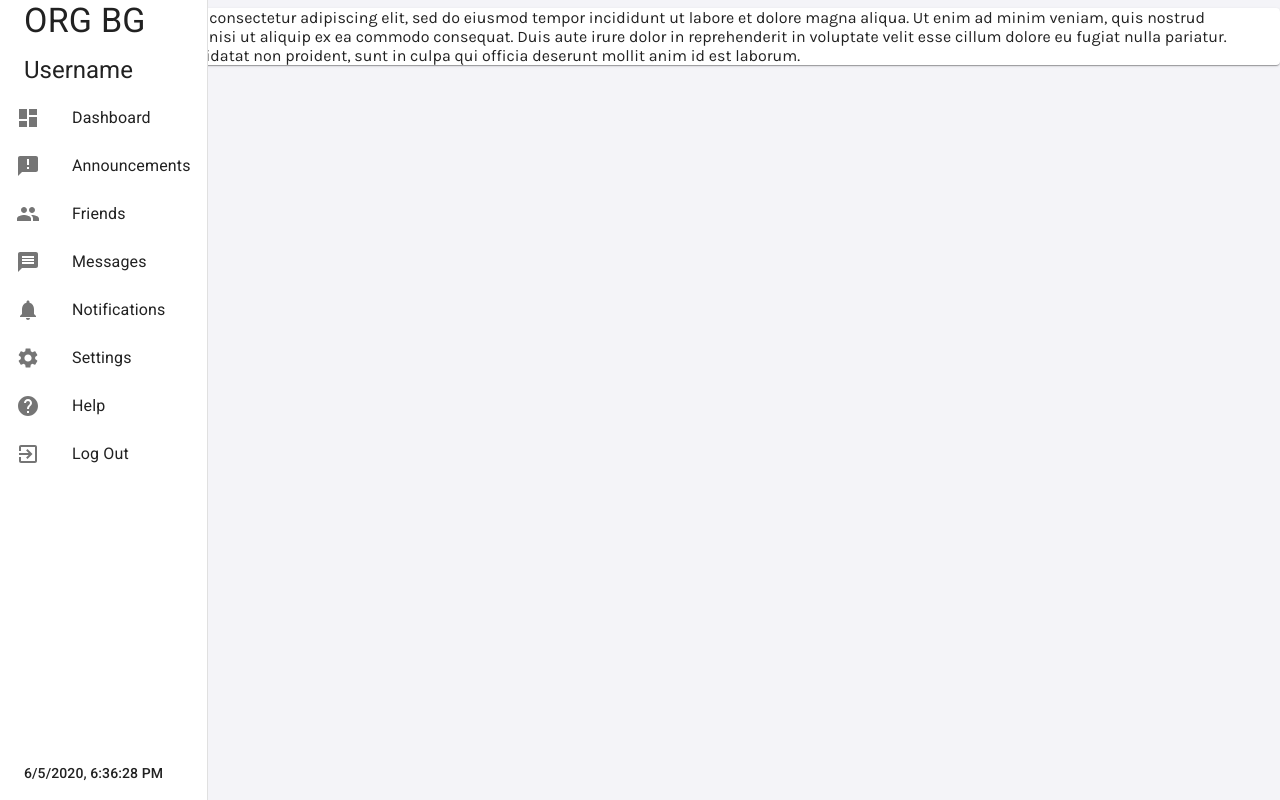
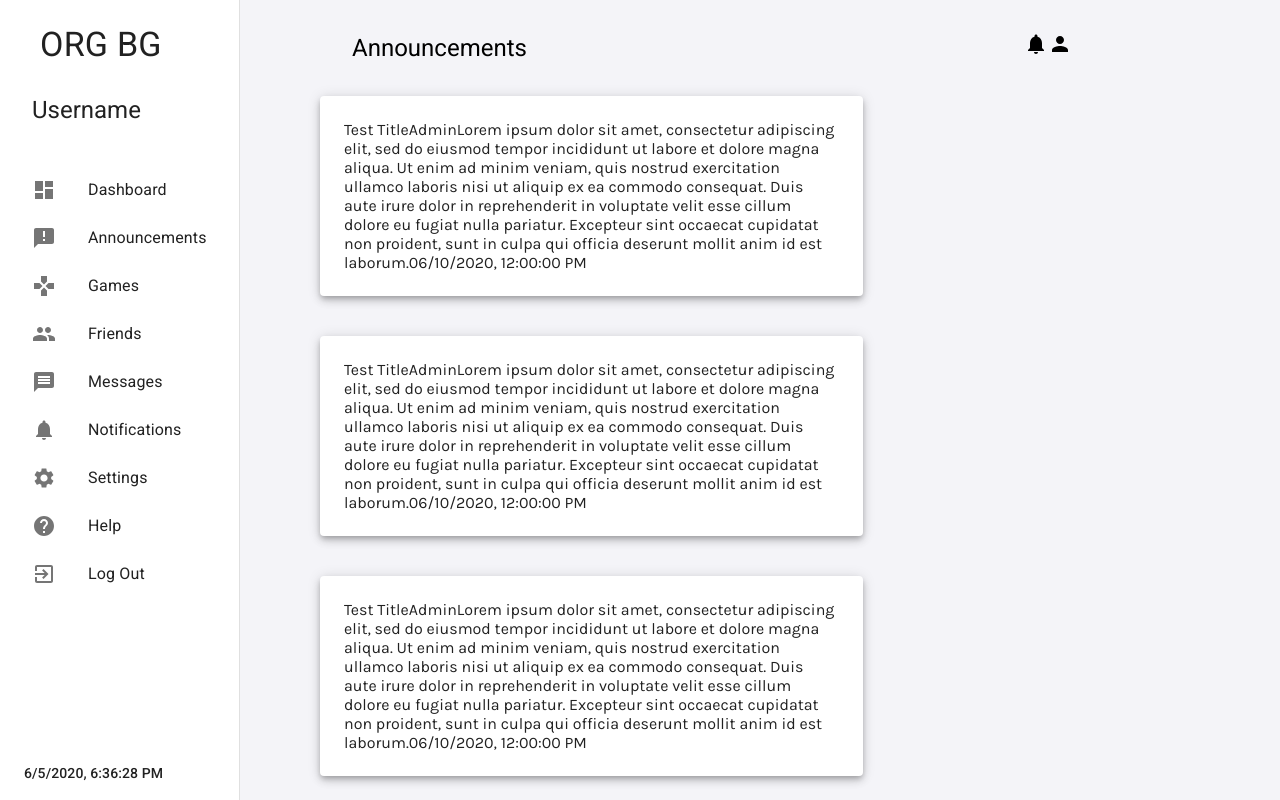
Before and after one commit to marvingay/org-battleground, a React (Create React App) app: page / in a window 1280 px wide. Built offline with nearby package versions, Linux system fonts and the light colour scheme.

Commit message:
Added Announcements mockup/Top Navigation

```diff
--- a/package.json
+++ b/package.json
@@ -15,6 +15,7 @@
     "node-sass": "^4.14.1",
     "react": "^16.13.1",
     "react-dom": "^16.13.1",
+    "react-router-dom": "^5.2.0",
     "react-scripts": "3.4.1",
     "typescript": "^3.7.5"
   },
--- a/src/App.scss
+++ b/src/App.scss
@@ -6,6 +6,7 @@ body {
   font-family: $font-stack;
   margin: 0;
   padding: 0;
+  overflow-x: hidden;
 }
 #DateTime {
   position: absolute;
--- a/src/App.tsx
+++ b/src/App.tsx
@@ -1,22 +1,16 @@
 import React from 'react';
 import './App.scss';
-import { Grid, Hidden, Paper } from '@material-ui/core';
+import { Grid } from '@material-ui/core';
 import Sidebar from './components/Sidebar';
+import Home from './components/Home';
 
 const App: React.FC = () => {
 
   return (
-    <Grid container spacing={1}>
-      <Hidden smDown>
-        <Grid item md={3}>
-          <Sidebar />
-        </Grid>
-      </Hidden>
-      <Grid item xs={12} md='auto' >
-        <Paper elevation={1} >
-          Lorem ipsum dolor sit amet, consectetur adipiscing elit, sed do eiusmod tempor incididunt ut labore et dolore magna aliqua. Ut enim ad minim veniam, quis nostrud exercitation ullamco laboris nisi ut aliquip ex ea commodo consequat. Duis aute irure dolor in reprehenderit in voluptate velit esse cillum dolore eu fugiat nulla pariatur. Excepteur sint occaecat cupidatat non proident, sunt in culpa qui officia deserunt mollit anim id est laborum.
-          </Paper>
-      </Grid>
+    <Grid container spacing={0}>
+      <Sidebar />
+      <Home />
+
     </Grid>
 
   );
--- /dev/null
+++ b/src/components/Announcements.tsx
@@ -0,0 +1,33 @@
+import React, { useState } from 'react';
+import { announcements, Announcement } from '../data/announcements';
+import { makeStyles } from '@material-ui/core/styles';
+import Paper from '@material-ui/core/Paper';
+import Grid from '@material-ui/core/Grid';
+import Container from '@material-ui/core/Container';
+
+const useStyles = makeStyles((theme) => ({
+  paper: {
+    padding: theme.spacing(3),
+  },
+}));
+
+const Announcements: React.FC = () => {
+  const [news, setNews] = useState<Announcement[]>([...announcements]);
+  const classes = useStyles();
+  return (
+    <Grid item container spacing={5}>
+      {news.map((item) => (
+        <Grid item xs={9} md={7}>
+          <Paper elevation={5} className={classes.paper}>
+            {item.title}
+            {item.author}
+            {item.body}
+            {item.date}
+          </Paper>
+        </Grid>
+      ))}
+    </Grid>
+  );
+};
+
+export default Announcements;
--- a/src/components/DateTime.tsx
+++ b/src/components/DateTime.tsx
@@ -2,7 +2,8 @@ import React, { useEffect, useState } from 'react';
 import Typography from '@material-ui/core/Typography';
 
 const DateTime: React.FC = () => {
-  const [time, setTime] = useState('');
+  const [time, setTime] = useState(new Date().toLocaleString());
+
 
   useEffect(() => {
     const timeInterval = setInterval(() => {
--- /dev/null
+++ b/src/components/Home.tsx
@@ -0,0 +1,16 @@
+import React from 'react';
+import { Grid } from '@material-ui/core';
+import Announcements from './Announcements';
+import TopNavBar from './TopNavBar';
+
+const Home: React.FC = () => {
+
+  return (
+    <Grid container item xs={12} md={9}>
+      <TopNavBar />
+      <Announcements />
+    </Grid>
+  )
+}
+
+export default Home
--- a/src/components/Sidebar.tsx
+++ b/src/components/Sidebar.tsx
@@ -1,32 +1,61 @@
 import React from 'react';
-import { Container, Drawer, List, Typography } from '@material-ui/core';
+import { makeStyles } from '@material-ui/core/styles';
+import {
+  Container,
+  Drawer,
+  Grid,
+  Hidden,
+  List,
+  Typography,
+} from '@material-ui/core';
 import NavItem from './NavItem';
 import DateTime from './DateTime';
 import { navItem } from '../navigation';
 
+const useStyles = makeStyles((theme) => ({
+  logo: {
+    marginTop: theme.spacing(3),
+    marginLeft: theme.spacing(2),
+  },
+  user: {
+    padding: theme.spacing(2),
+    marginLeft: theme.spacing(2),
+  },
+  sideBar: {
+    padding: theme.spacing(2),
+  },
+}));
+
 const Sidebar = () => {
+  const classes = useStyles();
   return (
-    <Drawer open variant="permanent" >
-      <Container>
-        <Typography variant='h4' gutterBottom>ORG BG</Typography>
+    <Hidden smDown>
+      <Grid item md={3}>
+        <Drawer open variant='permanent'>
+          <Container className={classes.logo}>
+            <Typography variant='h4' gutterBottom>
+              ORG BG
+            </Typography>
           </Container>
 
-      <Container>
-        <Typography variant='h5' display='inline' gutterBottom>Username</Typography>
+          <Container className={classes.user}>
+            <Typography variant='h5' display='block' gutterBottom>
+              Username
+            </Typography>
           </Container>
 
-      <List>
-        {navItem.map(item =>
+          <List className={classes.sideBar}>
+            {navItem.map((item) => (
               <NavItem text={item.text} icon={item.icon} />
-        )}
+            ))}
           </List>
           <Container id='DateTime'>
             <DateTime />
           </Container>
+        </Drawer>
+      </Grid>
+    </Hidden>
+  );
+};
 
-
-    </Drawer>
-  )
-}
-
-export default Sidebar
+export default Sidebar;
--- /dev/null
+++ b/src/components/TopNavBar.tsx
@@ -0,0 +1,35 @@
+import React, { useState } from 'react';
+import { makeStyles } from '@material-ui/core/styles';
+import { Grid, Typography } from '@material-ui/core';
+import NotificationsIcon from '@material-ui/icons/Notifications';
+import PersonIcon from '@material-ui/icons/Person';
+
+const useStyles = makeStyles((theme) => ({
+  topNav: {
+    padding: theme.spacing(3),
+    margin: theme.spacing(1),
+  },
+}));
+
+const TopNavBar: React.FC = () => {
+  const classes = useStyles();
+
+  const [pageTitle, setPageTitle] = useState('Announcements');
+
+  return (
+    <Grid container item spacing={0} className={classes.topNav}>
+      <Grid item xs={4}>
+        <Typography variant='h5'>{pageTitle}</Typography>
+      </Grid>
+      <Grid item xs={5} />
+      <Grid item>
+        <NotificationsIcon />
+      </Grid>
+      <Grid item>
+        <PersonIcon />
+      </Grid>
+    </Grid>
+  );
+};
+
+export default TopNavBar;
--- /dev/null
+++ b/src/data/announcements.ts
@@ -0,0 +1,28 @@
+
+export interface Announcement {
+  title: string;
+  body: string;
+  author: string;
+  date: string;
+}
+
+export const announcements: Announcement[] = [
+  {
+    title: "Test Title",
+    body: "Lorem ipsum dolor sit amet, consectetur adipiscing elit, sed do eiusmod tempor incididunt ut labore et dolore magna aliqua. Ut enim ad minim veniam, quis nostrud exercitation ullamco laboris nisi ut aliquip ex ea commodo consequat. Duis aute irure dolor in reprehenderit in voluptate velit esse cillum dolore eu fugiat nulla pariatur. Excepteur sint occaecat cupidatat non proident, sunt in culpa qui officia deserunt mollit anim id est laborum.",
+    author: "Admin",
+    date: "06/10/2020, 12:00:00 PM"
+  },
+  {
+    title: "Test Title",
+    body: "Lorem ipsum dolor sit amet, consectetur adipiscing elit, sed do eiusmod tempor incididunt ut labore et dolore magna aliqua. Ut enim ad minim veniam, quis nostrud exercitation ullamco laboris nisi ut aliquip ex ea commodo consequat. Duis aute irure dolor in reprehenderit in voluptate velit esse cillum dolore eu fugiat nulla pariatur. Excepteur sint occaecat cupidatat non proident, sunt in culpa qui officia deserunt mollit anim id est laborum.",
+    author: "Admin",
+    date: "06/10/2020, 12:00:00 PM"
+  },
+  {
+    title: "Test Title",
+    body: "Lorem ipsum dolor sit amet, consectetur adipiscing elit, sed do eiusmod tempor incididunt ut labore et dolore magna aliqua. Ut enim ad minim veniam, quis nostrud exercitation ullamco laboris nisi ut aliquip ex ea commodo consequat. Duis aute irure dolor in reprehenderit in voluptate velit esse cillum dolore eu fugiat nulla pariatur. Excepteur sint occaecat cupidatat non proident, sunt in culpa qui officia deserunt mollit anim id est laborum.",
+    author: "Admin",
+    date: "06/10/2020, 12:00:00 PM"
+  },
+];
--- a/src/navigation.tsx
+++ b/src/navigation.tsx
@@ -1,6 +1,7 @@
 import React from 'react';
 import DashboardIcon from '@material-ui/icons/Dashboard';
 import SettingsIcon from '@material-ui/icons/Settings';
+import GamesIcon from '@material-ui/icons/Games';
 import MessageIcon from '@material-ui/icons/Message';
 import NotificationsIcon from '@material-ui/icons/Notifications';
 import PeopleIcon from '@material-ui/icons/People';
@@ -23,6 +24,10 @@ export const navItem: Navigation[] = [
     text: "Announcements",
     icon: <AnnouncementIcon />
 
+  },
+  {
+    text: "Games",
+    icon: <GamesIcon />
   },
   {
     text: "Friends",
```
Also changed, not shown: 1 other file (tests, documents, lock files or other folders). Lines whose indentation alone changed are shown as unchanged.
